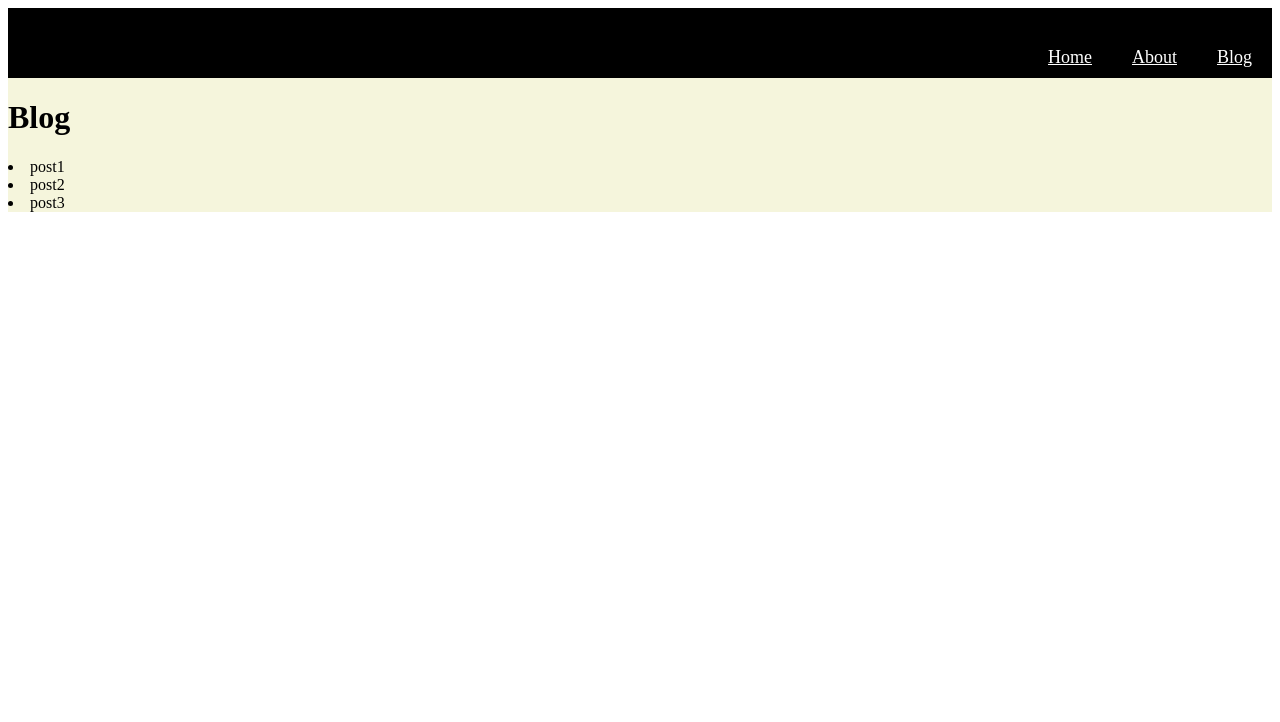
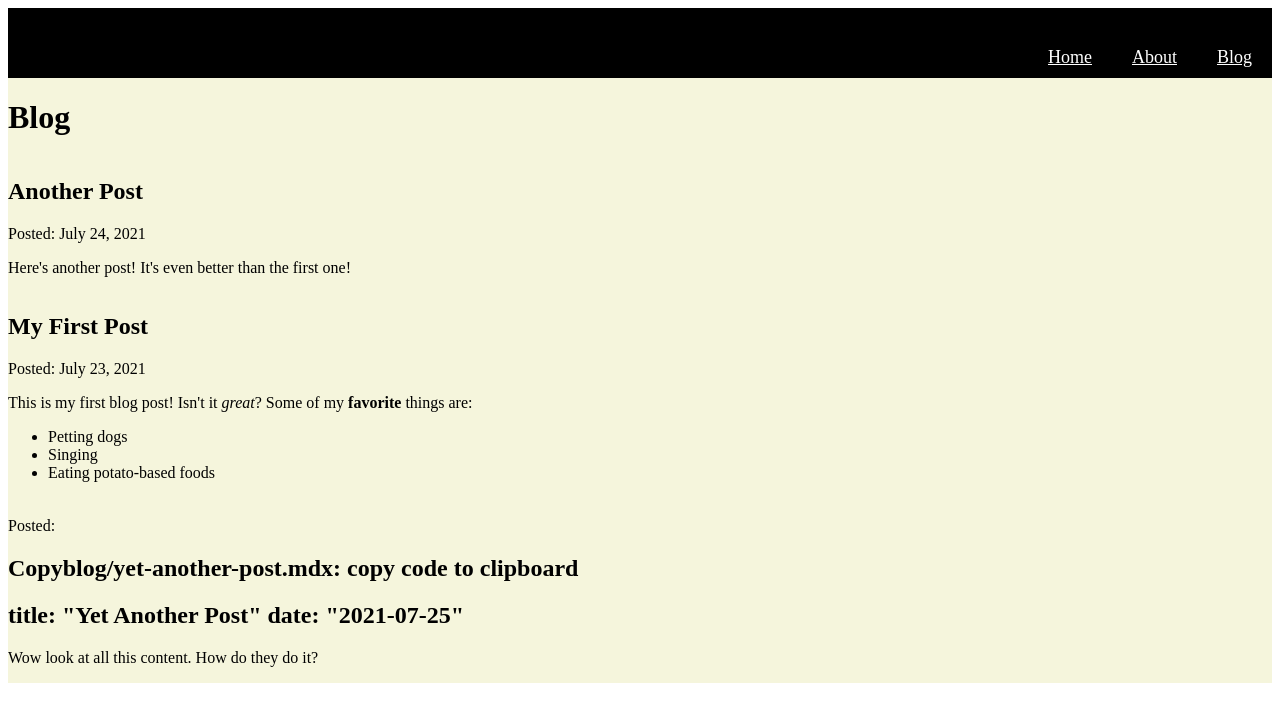
Before and after one commit to hiteshi-fabcode/gatsbyjs, a Gatsby site: page /blog in a window 1280 px wide. Built offline with nearby package versions, Linux system fonts and the light colour scheme; Gatsby itself is replaced by a stand-in of ours.

Commit message:
pulled data with gatsby

```diff
--- a/blog/post1.mdx
+++ b/blog/post1.mdx
@@ -0,0 +1,9 @@
+---
+title: "My First Post"
+date: "2021-07-23"
+---
+This is my first blog post! Isn't it *great*?
+Some of my **favorite** things are:
+* Petting dogs
+* Singing
+* Eating potato-based foods
--- a/blog/post2.mdx
+++ b/blog/post2.mdx
@@ -0,0 +1,5 @@
+---
+title: "Another Post"
+date: "2021-07-24"
+---
+Here's another post! It's even better than the first one!
--- a/blog/post3.mdx
+++ b/blog/post3.mdx
@@ -0,0 +1,6 @@
+Copyblog/yet-another-post.mdx: copy code to clipboard
+---
+title: "Yet Another Post"
+date: "2021-07-25"
+---
+Wow look at all this content. How do they do it?
--- a/gatsby-config.js
+++ b/gatsby-config.js
@@ -12,6 +12,7 @@
                 name: `blog`,
                 path: `${__dirname}/blog`,
             }
-        }
+        },
+        "gatsby-plugin-mdx",
     ]
 }
--- a/package.json
+++ b/package.json
@@ -15,8 +15,11 @@
     "clean": "gatsby clean"
   },
   "dependencies": {
+    "@mdx-js/mdx": "^1.6.22",
+    "@mdx-js/react": "^1.6.22",
     "gatsby": "^4.9.0",
     "gatsby-plugin-image": "^2.9.0",
+    "gatsby-plugin-mdx": "^3.9.0",
     "gatsby-plugin-sharp": "^4.9.0",
     "gatsby-source-filesystem": "^4.9.0",
     "react": "^17.0.1",
--- a/src/components/header.module.css
+++ b/src/components/header.module.css
@@ -35,3 +35,9 @@
 .aboutbg {
     background-color: rgb(168, 112, 38);
 }
+
+.blogdata {
+    height: 300px;
+    width: 300px;
+    background-color: aliceblue;
+}
--- a/src/pages/blog.js
+++ b/src/pages/blog.js
@@ -1,16 +1,23 @@
 import React from 'react';
 import { graphql } from 'gatsby';
-
+import { MDXRenderer } from 'gatsby-plugin-mdx';
 import HeaderLayout from './headerlayout';
 
+import * as style from '../components/header.module.css';
+
 const BlogPage = ({data}) => {
+
     return(
         <HeaderLayout pageTitle='Blog'>
             {
-                data.allFile.nodes.map(node => (
-                    <li key={node.name}>
-                        {node.name}
-                    </li>
+                data.allMdx.nodes.map(node => (
+                    <article>
+                        <h2>{node.frontmatter.title}</h2>
+                        <p>Posted: {node.frontmatter.date}</p>
+                        <MDXRenderer>
+                            {node.body}
+                        </MDXRenderer>
+                    </article>
                 ))
             }
         </HeaderLayout>
@@ -18,13 +25,18 @@
 }
 
 export const query = graphql`
-    query {
-        allFile {
-            nodes {
-                name
-            }
+query {
+    allMdx(sort: {fields: frontmatter___date, order: DESC}) {
+      nodes {
+        frontmatter {
+          date(formatString: "MMMM D, YYYY")
+          title
         }
+        id
+        body
+      }
     }
+  }
 `
 
 export default BlogPage;
```
Also changed, not shown: 1 other file.
